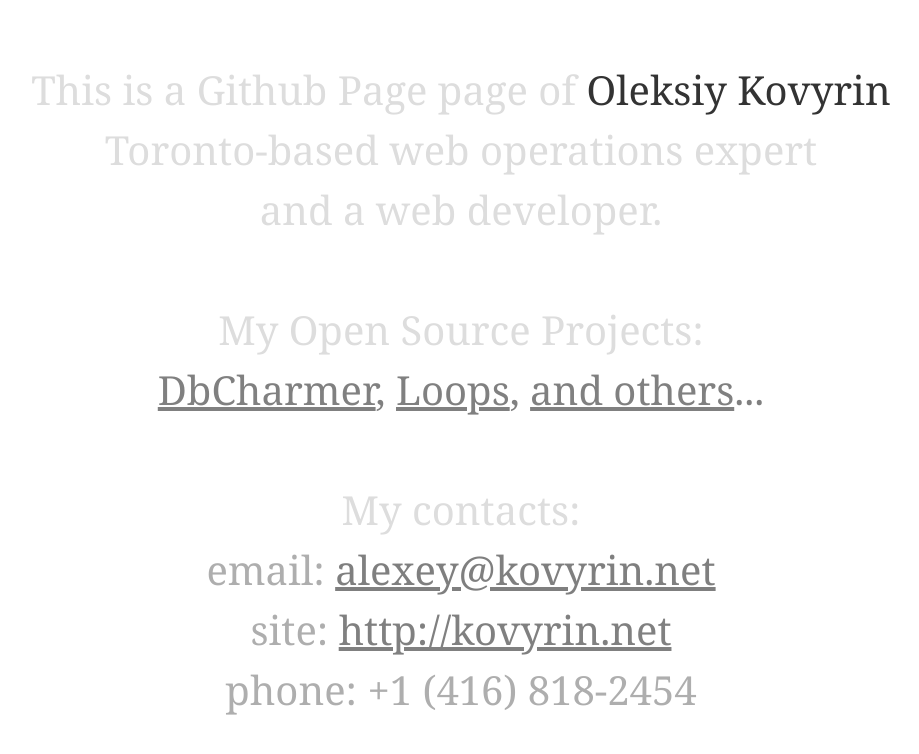
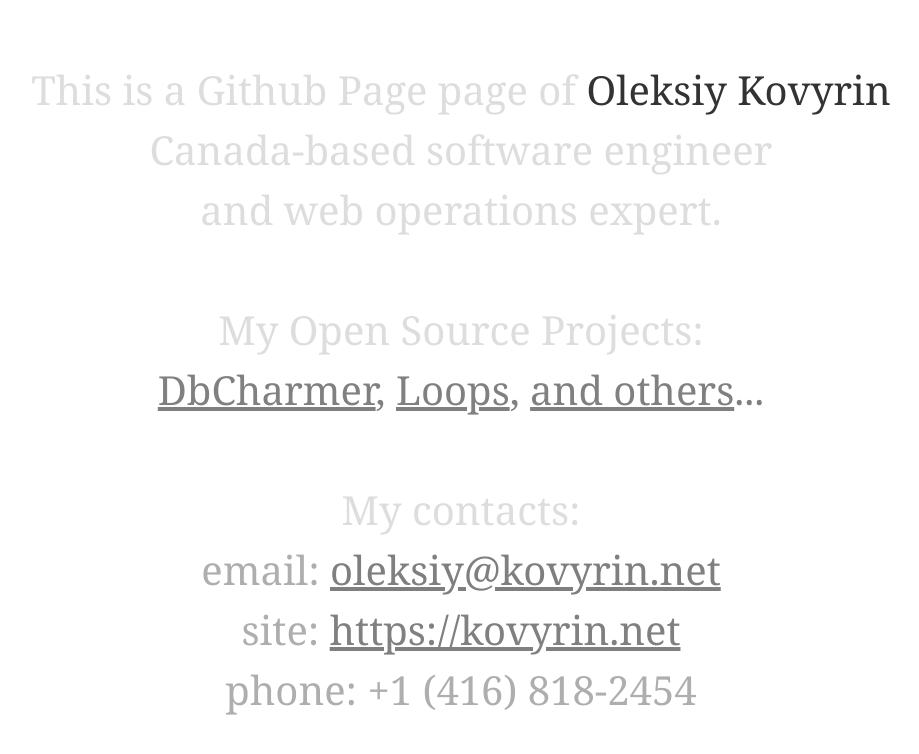
Before and after one commit to kovyrin/kovyrin.github.com, a plain HTML site: page index.html in a window 1280 px wide. Shown: the whole page, without its empty margins (179-1098 px from the left). Drawn offline with Linux system fonts and the light colour scheme.

Commit message:
Update index.html

```diff
--- a/index.html
+++ b/index.html
@@ -20,8 +20,8 @@
   <body>
     <div id="container" class="vcard">
       This is a Github Page page of <span class="fn">Oleksiy Kovyrin</span><br/>
-      Toronto-based web operations expert<br/>
-      and a web developer.<br />
+      Canada-based software engineer<br/>
+      and web operations expert.<br />
       <br/>
       My Open Source Projects:<br/>
       <span class="url">
@@ -31,8 +31,8 @@
       </span>
       <br/>
       My contacts:<br/>
-      <span class="tel">email: <a href="mailto:alexey@kovyrin.net" class="email">alexey@kovyrin.net</a></span><br/>
-      <span class="tel">site: <a class="url" href="http://kovyrin.net/">http://kovyrin.net</a></span><br/>
+      <span class="tel">email: <a href="mailto:oleksiy@kovyrin.net" class="email">oleksiy@kovyrin.net</a></span><br/>
+      <span class="tel">site: <a class="url" href="https://kovyrin.net/">https://kovyrin.net</a></span><br/>
       <span class="tel">phone: +1 (416) 818-2454</span><br/>
     </div>
   </body>
```
